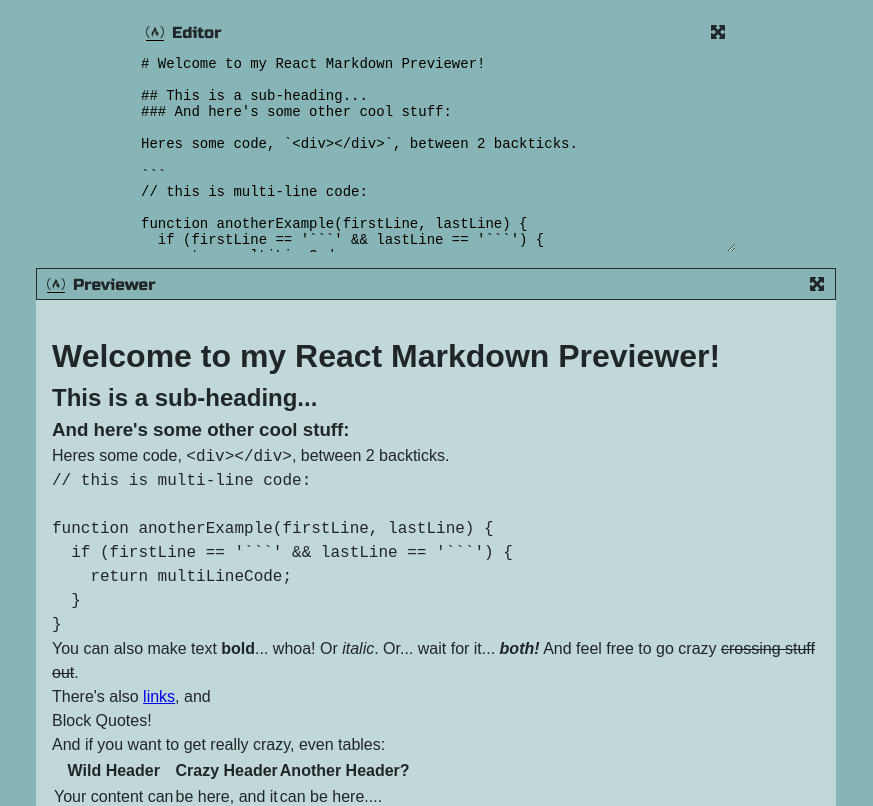
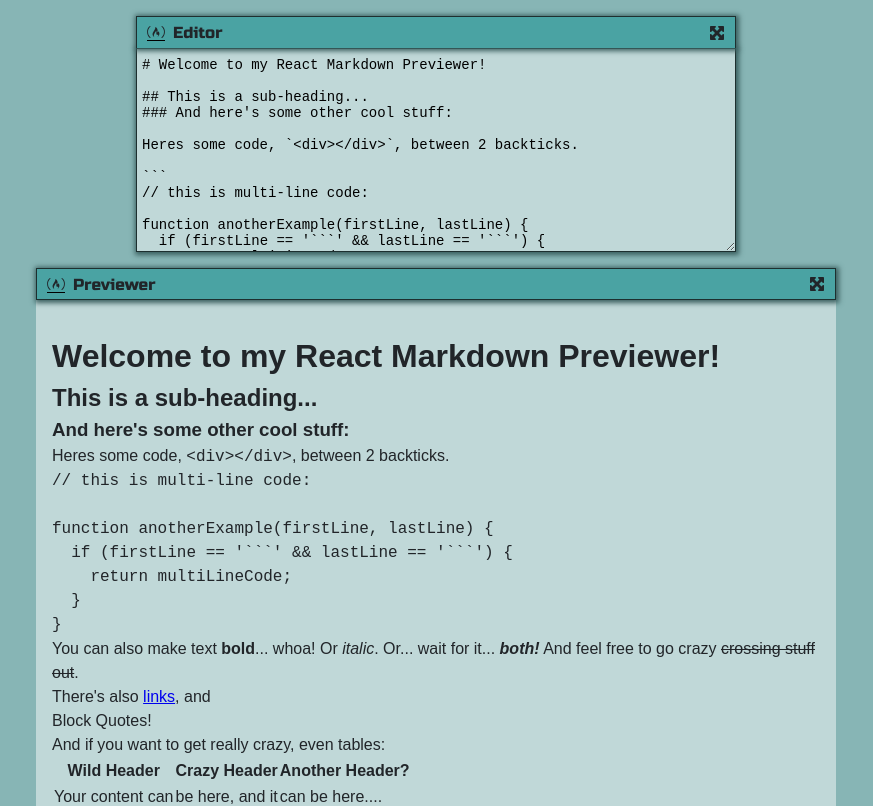
Before and after one commit to zun-liang/fcc-markdown-previewer, a React (Vite) app: page / in a window 1280 px wide. Shown: the top 806 px of the page, without its empty margins (204-1077 px from the left). Built offline with nearby package versions, Linux system fonts and the light colour scheme.

Commit message:
update styles

```diff
--- a/src/App.css
+++ b/src/App.css
@@ -7,6 +7,11 @@
 :root {
   --app-height: 100%;
   --dark-blue: #212529;
+  --light-green: #c0d8d8;
+  --green: #4aa3a3;
+  --dark-green: #3a5f5f;
+  --darker-green: #224b4b;
+  --very-dark-green: #1d2f2f;
 }
 
 html,
```
